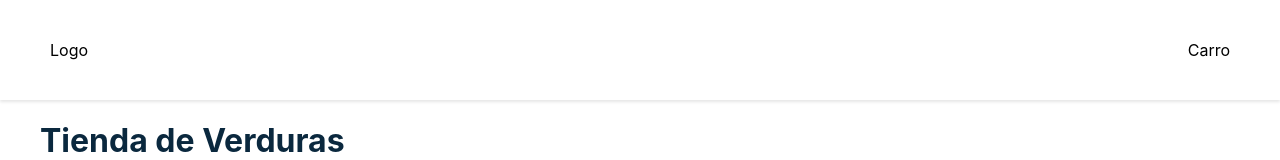
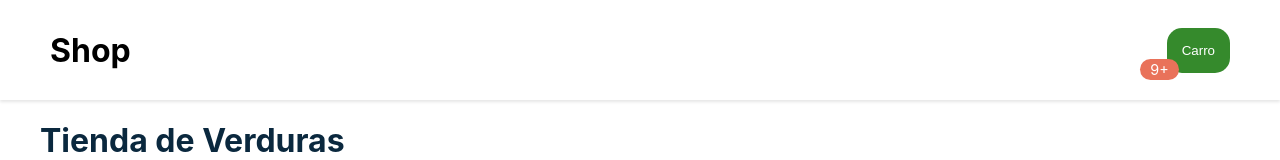
Before and after one commit to psyQore/carrito-compras-react, a React (Create React App) app: page / in a window 1280 px wide. Shown: the top 160 px of the page. Built offline with nearby package versions, Linux system fonts and the light colour scheme.

Commit message:
Se crea el component de bubbleAlert y Carro con sus respectivos styles

```diff
--- /dev/null
+++ b/src/components/BubbleAlert.js
@@ -0,0 +1,28 @@
+import { Component } from "react";
+
+const styles = {
+  bubbleAlert: {
+    backgroundColor: "#E9725A",
+    borderRadius: "15px",
+    color: "#fff",
+    padding: "2px 10px",
+    fontSize: "0.9rem",
+    width: "20px",
+  },
+};
+
+class BubbleAlert extends Component {
+  getNumber(n) {
+    if (!n) {
+      return "";
+    }
+    return n > 9 ? "9+" : n;
+  }
+
+  render() {
+    const { value } = this.props;
+    return <span style={styles.bubbleAlert}>{this.getNumber(value)}</span>;
+  }
+}
+
+export default BubbleAlert;
--- /dev/null
+++ b/src/components/Cart.js
@@ -0,0 +1,35 @@
+import { Component } from "react";
+import BubbleAlert from './BubbleAlert'
+
+const styles = {
+    button: {
+        backgroundColor: '#358A2C',
+        color: '#fff',
+        border: 'none',
+        padding: '15px',
+        borderRadius: '15px',
+        cursor: 'pointer'
+    },
+    bubble: {
+      position: 'relative',
+      left: 12,
+      top: 20,
+    }
+}
+
+class Cart extends Component {
+  render() {
+    return (
+      <div>
+        <span style={styles.bubble}>
+            <BubbleAlert value={10}/>
+        </span>
+        <button style={styles.button}>
+            Carro
+        </button>
+      </div>
+    );
+  }
+}
+
+export default Cart;
--- /dev/null
+++ b/src/components/Logo.js
@@ -0,0 +1,20 @@
+import { Component } from "react";
+
+const styles = {
+    logo: {
+        fontWeight: '700',
+        fontSize: '2rem'
+    }
+}
+
+class Logo extends Component {
+    render(){
+        return (
+            <div style={styles.logo}>
+                Shop
+            </div>
+        )
+    }
+}
+
+export default Logo;
--- a/src/components/Navbar.js
+++ b/src/components/Navbar.js
@@ -1,4 +1,6 @@
 import { Component } from "react";
+import Logo from "./Logo";
+import Cart from "./Cart";
 
 const styles = {
   navbar: {
@@ -17,8 +19,8 @@ class Navbar extends Component {
   render() {
     return (
       <nav style={styles.navbar}>
-        <p>Logo</p>
-        <p>Carro</p>
+        <Logo />
+        <Cart />
       </nav>
     );
   }
```
